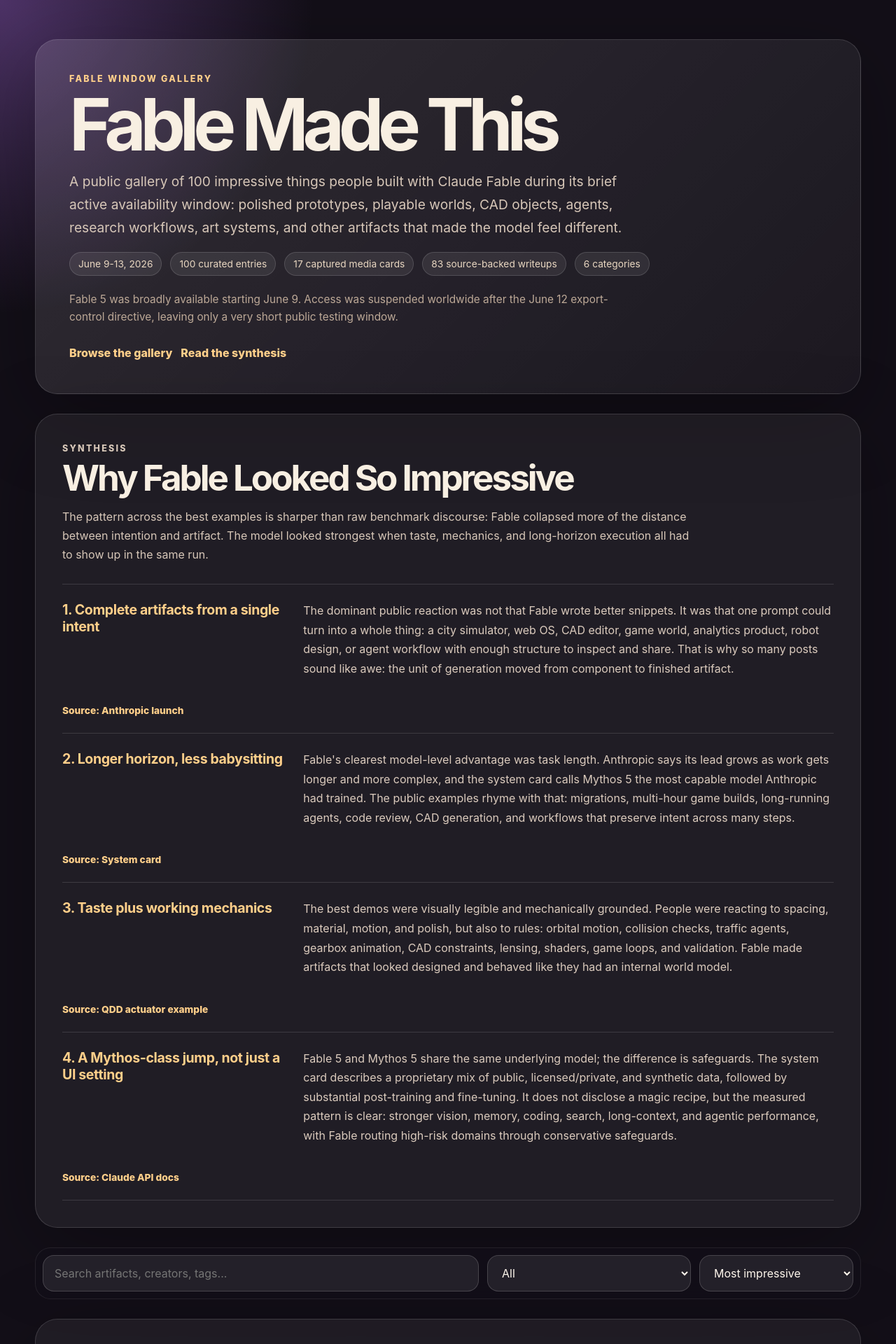
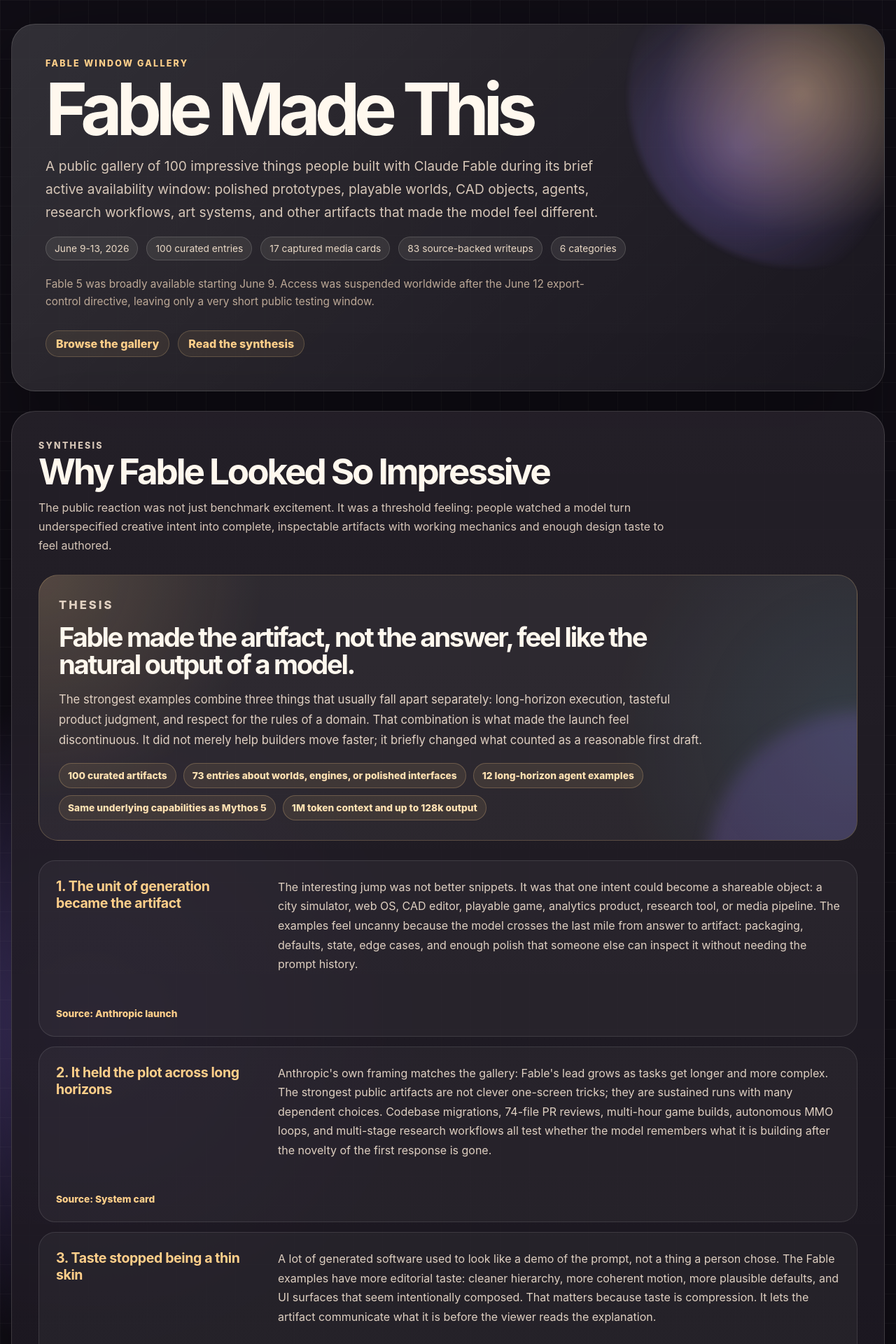
Before and after one commit to manosai/fable-made-this, a React (Vite) app: page / in a window 1280 px wide. Shown: the top 1920 px of the page at 70% size. Built offline with nearby package versions, Linux system fonts and the light colour scheme.

Commit message:
Deepen synthesis and polish gallery design

```diff
--- a/src/main.jsx
+++ b/src/main.jsx
@@ -30,33 +30,48 @@
 
 const synthesisThemes = [
   {
-    title: "1. Complete artifacts from a single intent",
+    title: "1. The unit of generation became the artifact",
     body:
-      "The dominant public reaction was not that Fable wrote better snippets. It was that one prompt could turn into a whole thing: a city simulator, web OS, CAD editor, game world, analytics product, robot design, or agent workflow with enough structure to inspect and share. That is why so many posts sound like awe: the unit of generation moved from component to finished artifact.",
+      "The interesting jump was not better snippets. It was that one intent could become a shareable object: a city simulator, web OS, CAD editor, playable game, analytics product, research tool, or media pipeline. The examples feel uncanny because the model crosses the last mile from answer to artifact: packaging, defaults, state, edge cases, and enough polish that someone else can inspect it without needing the prompt history.",
     sourceUrl: "https://www.anthropic.com/news/claude-fable-5-mythos-5",
     sourceLabel: "Anthropic launch"
   },
   {
-    title: "2. Longer horizon, less babysitting",
+    title: "2. It held the plot across long horizons",
     body:
-      "Fable's clearest model-level advantage was task length. Anthropic says its lead grows as work gets longer and more complex, and the system card calls Mythos 5 the most capable model Anthropic had trained. The public examples rhyme with that: migrations, multi-hour game builds, long-running agents, code review, CAD generation, and workflows that preserve intent across many steps.",
+      "Anthropic's own framing matches the gallery: Fable's lead grows as tasks get longer and more complex. The strongest public artifacts are not clever one-screen tricks; they are sustained runs with many dependent choices. Codebase migrations, 74-file PR reviews, multi-hour game builds, autonomous MMO loops, and multi-stage research workflows all test whether the model remembers what it is building after the novelty of the first response is gone.",
     sourceUrl: "https://www-cdn.anthropic.com/d00db56fa754a1b115b6dd7cb2e3c342ee809620.pdf",
     sourceLabel: "System card"
   },
   {
-    title: "3. Taste plus working mechanics",
+    title: "3. Taste stopped being a thin skin",
     body:
-      "The best demos were visually legible and mechanically grounded. People were reacting to spacing, material, motion, and polish, but also to rules: orbital motion, collision checks, traffic agents, gearbox animation, CAD constraints, lensing, shaders, game loops, and validation. Fable made artifacts that looked designed and behaved like they had an internal world model.",
+      "A lot of generated software used to look like a demo of the prompt, not a thing a person chose. The Fable examples have more editorial taste: cleaner hierarchy, more coherent motion, more plausible defaults, and UI surfaces that seem intentionally composed. That matters because taste is compression. It lets the artifact communicate what it is before the viewer reads the explanation.",
     sourceUrl: "https://x.com/earthtojake/status/2064883158441672706",
     sourceLabel: "QDD actuator example"
   },
   {
-    title: "4. A Mythos-class jump, not just a UI setting",
+    title: "4. The demos had rules, not just vibes",
     body:
-      "Fable 5 and Mythos 5 share the same underlying model; the difference is safeguards. The system card describes a proprietary mix of public, licensed/private, and synthetic data, followed by substantial post-training and fine-tuning. It does not disclose a magic recipe, but the measured pattern is clear: stronger vision, memory, coding, search, long-context, and agentic performance, with Fable routing high-risk domains through conservative safeguards.",
+      "The most convincing cards are grounded in systems with consequences: orbital motion, black-hole lensing, traffic agents, gearboxes, collision validation, CAD constraints, voxel worlds, game loops, spreadsheet reasoning, and tool execution. That is why the first-principles examples matter so much. They suggest Fable was not only making plausible surfaces; it was often preserving a causal model long enough for the surface to behave.",
+    sourceUrl: "https://www.anthropic.com/news/claude-fable-5-mythos-5",
+    sourceLabel: "Physics and CAD examples"
+  },
+  {
+    title: "5. Fable was a public Mythos-class glimpse",
+    body:
+      "Fable and Mythos share the same underlying capabilities, but Fable added classifiers and refusals for risky domains while Mythos stayed limited to trusted access. That split explains the strange energy around the release: for a few days, ordinary builders could touch a Mythos-class model with a 1M-token context window, large outputs, adaptive thinking, memory, code execution, and tool calling. The gallery is a record of what people did when that threshold briefly opened.",
     sourceUrl: "https://platform.claude.com/docs/en/about-claude/models/introducing-claude-fable-5-and-claude-mythos-5",
     sourceLabel: "Claude API docs"
   }
+];
+
+const synthesisSignals = [
+  "100 curated artifacts",
+  "73 entries about worlds, engines, or polished interfaces",
+  "12 long-horizon agent examples",
+  "Same underlying capabilities as Mythos 5",
+  "1M token context and up to 128k output"
 ];
 
 function GeneratedVisual({ item }) {
@@ -167,10 +182,25 @@
           <p className="eyebrow">Synthesis</p>
           <h2>Why Fable Looked So Impressive</h2>
           <p>
-            The pattern across the best examples is sharper than raw benchmark discourse: Fable collapsed more of the
-            distance between intention and artifact. The model looked strongest when taste, mechanics, and long-horizon
-            execution all had to show up in the same run.
+            The public reaction was not just benchmark excitement. It was a threshold feeling: people watched a model
+            turn underspecified creative intent into complete, inspectable artifacts with working mechanics and enough
+            design taste to feel authored.
           </p>
+        </div>
+        <div className="thesisPanel">
+          <p className="eyebrow">Thesis</p>
+          <h3>Fable made the artifact, not the answer, feel like the natural output of a model.</h3>
+          <p>
+            The strongest examples combine three things that usually fall apart separately: long-horizon execution,
+            tasteful product judgment, and respect for the rules of a domain. That combination is what made the launch
+            feel discontinuous. It did not merely help builders move faster; it briefly changed what counted as a
+            reasonable first draft.
+          </p>
+          <div className="signalRow" aria-label="Evidence signals">
+            {synthesisSignals.map((signal) => (
+              <span key={signal}>{signal}</span>
+            ))}
+          </div>
         </div>
         <div className="synthesisList">
           {synthesisThemes.map((theme) => (
@@ -230,6 +260,7 @@
           >
             <div className="cardTop">
               <span>{item.category}</span>
+              <small>{item.artifactUrl ? "Open artifact" : "Open source"}</small>
             </div>
             <Media item={item} />
             <h2>{item.title}</h2>
--- a/src/styles.css
+++ b/src/styles.css
@@ -1,6 +1,17 @@
 :root {
-  color: #f8efe2;
-  background: #130f18;
+  --ink: #fff8ee;
+  --muted: #d7c7b8;
+  --soft: #bda997;
+  --paper: rgba(255, 248, 238, 0.08);
+  --paper-strong: rgba(255, 248, 238, 0.13);
+  --line: rgba(255, 248, 238, 0.15);
+  --gold: #ffcf8a;
+  --coral: #ff7f9c;
+  --violet: #9b7cff;
+  --cyan: #7de4ff;
+  --green: #94ffc4;
+  color: var(--ink);
+  background: #100d15;
   font-family: Inter, ui-sans-serif, system-ui, -apple-system, BlinkMacSystemFont, "Segoe UI", sans-serif;
 }
 
@@ -16,34 +27,80 @@
   margin: 0;
   min-height: 100vh;
   background:
-    radial-gradient(circle at top left, rgba(190, 120, 255, 0.34), transparent 28rem),
-    radial-gradient(circle at 80% 20%, rgba(255, 170, 76, 0.2), transparent 24rem),
-    linear-gradient(180deg, rgba(19, 15, 24, 0), rgba(19, 15, 24, 0.98) 42rem),
-    #130f18;
+    linear-gradient(rgba(255, 248, 238, 0.035) 1px, transparent 1px),
+    linear-gradient(90deg, rgba(255, 248, 238, 0.035) 1px, transparent 1px),
+    radial-gradient(circle at 10% 4%, rgba(155, 124, 255, 0.36), transparent 29rem),
+    radial-gradient(circle at 82% 8%, rgba(255, 207, 138, 0.22), transparent 26rem),
+    radial-gradient(circle at 52% 42%, rgba(125, 228, 255, 0.1), transparent 28rem),
+    linear-gradient(180deg, rgba(16, 13, 21, 0.08), rgba(16, 13, 21, 0.98) 52rem),
+    #100d15;
+  background-size:
+    42px 42px,
+    42px 42px,
+    auto,
+    auto,
+    auto,
+    auto,
+    auto;
+}
+
+body::before {
+  position: fixed;
+  inset: 0;
+  z-index: -1;
+  pointer-events: none;
+  content: "";
+  background:
+    radial-gradient(circle at 50% 0%, rgba(255, 255, 255, 0.09), transparent 24rem),
+    linear-gradient(120deg, transparent, rgba(255, 255, 255, 0.045), transparent);
+  mask-image: linear-gradient(180deg, #000, transparent 75%);
+  animation: ambientShift 16s ease-in-out infinite alternate;
 }
 
 main {
-  width: min(1180px, calc(100vw - 32px));
+  width: min(1280px, calc(100vw - 32px));
   margin: 0 auto;
-  padding: 56px 0;
+  padding: 34px 0 64px;
+  animation: pageIn 700ms ease both;
 }
 
 .hero,
 .synthesis,
 .sectionHeader {
-  border: 1px solid rgba(255, 255, 255, 0.14);
-  border-radius: 32px;
-  background: linear-gradient(135deg, rgba(255, 255, 255, 0.12), rgba(255, 255, 255, 0.04));
-  box-shadow: 0 30px 120px rgba(0, 0, 0, 0.28);
+  border: 1px solid var(--line);
+  border-radius: 34px;
+  background:
+    linear-gradient(135deg, rgba(255, 255, 255, 0.14), rgba(255, 255, 255, 0.045)),
+    rgba(16, 13, 21, 0.78);
+  box-shadow: 0 32px 130px rgba(0, 0, 0, 0.34);
+  backdrop-filter: blur(24px);
 }
 
 .hero {
+  position: relative;
+  overflow: hidden;
   padding: 48px;
+}
+
+.hero::after {
+  position: absolute;
+  right: -9rem;
+  top: -10rem;
+  width: 30rem;
+  height: 30rem;
+  border-radius: 50%;
+  content: "";
+  background:
+    radial-gradient(circle, rgba(255, 207, 138, 0.45), transparent 58%),
+    radial-gradient(circle at 32% 65%, rgba(155, 124, 255, 0.42), transparent 48%);
+  filter: blur(4px);
+  opacity: 0.9;
+  animation: floatOrb 12s ease-in-out infinite alternate;
 }
 
 .eyebrow {
   margin: 0 0 12px;
-  color: #ffcf8a;
+  color: var(--gold);
   font-size: 0.78rem;
   font-weight: 800;
   letter-spacing: 0.18em;
@@ -51,6 +108,8 @@
 }
 
 h1 {
+  position: relative;
+  z-index: 1;
   margin: 0;
   max-width: 820px;
   font-size: clamp(3rem, 8vw, 7rem);
@@ -59,8 +118,10 @@
 }
 
 .dek {
+  position: relative;
+  z-index: 1;
   max-width: 830px;
-  color: #d7c7b8;
+  color: var(--muted);
   font-size: 1.2rem;
   line-height: 1.7;
 }
@@ -68,7 +129,7 @@
 .windowNote {
   max-width: 820px;
   margin: 22px 0 0;
-  color: #bda997;
+  color: var(--soft);
   font-size: 0.96rem;
   line-height: 1.6;
 }
@@ -90,18 +151,20 @@
 .stats span,
 .tags span,
 .cardTop span {
-  border: 1px solid rgba(255, 255, 255, 0.14);
+  border: 1px solid var(--line);
   border-radius: 999px;
   padding: 8px 12px;
-  background: rgba(255, 255, 255, 0.08);
-  color: #e9d7c1;
+  background: var(--paper);
+  color: #ead9c5;
   font-size: 0.86rem;
 }
 
 .synthesis {
   margin: 28px 0;
   padding: 38px;
-  background: rgba(255, 255, 255, 0.06);
+  background:
+    linear-gradient(180deg, rgba(255, 255, 255, 0.08), rgba(255, 255, 255, 0.035)),
+    rgba(17, 13, 22, 0.9);
 }
 
 .sectionIntro {
@@ -118,35 +181,98 @@
 .sectionIntro p,
 .sectionHeader p {
   margin: 0;
-  color: #d7c7b8;
+  color: var(--muted);
   line-height: 1.7;
+}
+
+.thesisPanel {
+  position: relative;
+  margin-top: 28px;
+  overflow: hidden;
+  border: 1px solid rgba(255, 207, 138, 0.22);
+  border-radius: 28px;
+  padding: 28px;
+  background:
+    radial-gradient(circle at 0% 0%, rgba(255, 207, 138, 0.18), transparent 20rem),
+    radial-gradient(circle at 100% 60%, rgba(125, 228, 255, 0.1), transparent 22rem),
+    rgba(255, 248, 238, 0.055);
+}
+
+.thesisPanel::after {
+  position: absolute;
+  inset: auto -20% -70% auto;
+  width: 28rem;
+  height: 28rem;
+  border-radius: 50%;
+  content: "";
+  background: rgba(155, 124, 255, 0.18);
+  filter: blur(12px);
+}
+
+.thesisPanel h3 {
+  position: relative;
+  z-index: 1;
+  max-width: 950px;
+  margin: 0;
+  font-size: clamp(1.7rem, 3vw, 3rem);
+  line-height: 1;
+  letter-spacing: -0.06em;
+}
+
+.thesisPanel p {
+  position: relative;
+  z-index: 1;
+  max-width: 920px;
+  color: #e1d1c2;
+  font-size: 1.04rem;
+  line-height: 1.75;
+}
+
+.signalRow {
+  position: relative;
+  z-index: 1;
+  display: flex;
+  flex-wrap: wrap;
+  gap: 10px;
+  margin-top: 18px;
+}
+
+.signalRow span {
+  border: 1px solid rgba(255, 207, 138, 0.24);
+  border-radius: 999px;
+  padding: 9px 12px;
+  background: rgba(255, 207, 138, 0.09);
+  color: #ffe1b2;
+  font-size: 0.86rem;
+  font-weight: 800;
 }
 
 .synthesisList {
   display: grid;
-  gap: 0;
+  gap: 14px;
   margin-top: 28px;
-  border-top: 1px solid rgba(255, 255, 255, 0.13);
 }
 
 .synthesisList article {
   display: grid;
-  grid-template-columns: minmax(220px, 0.42fr) minmax(0, 1fr);
-  gap: 26px;
-  padding: 24px 0;
-  border-bottom: 1px solid rgba(255, 255, 255, 0.13);
+  grid-template-columns: minmax(210px, 0.36fr) minmax(0, 1fr);
+  gap: 28px;
+  border: 1px solid rgba(255, 255, 255, 0.105);
+  border-radius: 24px;
+  padding: 24px;
+  background: rgba(255, 255, 255, 0.045);
 }
 
 .synthesisList h3 {
   margin: 0;
-  color: #ffcf8a;
+  color: var(--gold);
   font-size: 1.22rem;
   letter-spacing: -0.02em;
 }
 
 .synthesisList p {
   margin: 0;
-  color: #dbcbbd;
+  color: #dfd0c1;
   line-height: 1.72;
 }
 
@@ -161,10 +287,11 @@
   top: 12px;
   z-index: 5;
   padding: 10px;
-  border: 1px solid rgba(255, 255, 255, 0.08);
-  border-radius: 22px;
-  background: rgba(19, 15, 24, 0.84);
+  border: 1px solid rgba(255, 255, 255, 0.12);
+  border-radius: 24px;
+  background: rgba(16, 13, 21, 0.78);
   backdrop-filter: blur(18px);
+  box-shadow: 0 18px 50px rgba(0, 0, 0, 0.22);
 }
 
 input,
@@ -172,9 +299,21 @@
   border: 1px solid rgba(255, 255, 255, 0.16);
   border-radius: 16px;
   padding: 14px 16px;
-  background: rgba(255, 255, 255, 0.08);
+  background: rgba(255, 255, 255, 0.09);
   color: #fff7ed;
   font: inherit;
+  transition:
+    border-color 140ms ease,
+    background 140ms ease,
+    box-shadow 140ms ease;
+}
+
+input:focus,
+select:focus {
+  border-color: rgba(255, 207, 138, 0.56);
+  background: rgba(255, 255, 255, 0.12);
+  box-shadow: 0 0 0 4px rgba(255, 207, 138, 0.12);
+  outline: none;
 }
 
 input {
@@ -192,7 +331,9 @@
   align-items: center;
   margin: 28px 0 18px;
   padding: 30px;
-  background: rgba(255, 255, 255, 0.055);
+  background:
+    linear-gradient(135deg, rgba(125, 228, 255, 0.08), rgba(255, 255, 255, 0.045)),
+    rgba(255, 255, 255, 0.045);
 }
 
 .sectionHeader p {
@@ -205,24 +346,32 @@
   min-height: 140px;
   place-items: center;
   border-radius: 28px;
-  background: #ffcf8a;
+  background:
+    linear-gradient(135deg, #ffe2ad, var(--gold) 55%, #ff9fb2);
   color: #1f1322;
   font-size: 4rem;
   line-height: 0.9;
+  box-shadow: 0 18px 50px rgba(255, 207, 138, 0.18);
 }
 
 .grid {
   display: grid;
-  grid-template-columns: repeat(auto-fit, minmax(280px, 1fr));
-  gap: 18px;
+  grid-template-columns: repeat(auto-fit, minmax(310px, 1fr));
+  gap: 20px;
 }
 
 .card {
+  position: relative;
+  display: flex;
+  flex-direction: column;
   min-height: 420px;
   padding: 24px;
-  border: 1px solid rgba(255, 255, 255, 0.14);
-  border-radius: 28px;
-  background: rgba(19, 15, 24, 0.72);
+  overflow: hidden;
+  border: 1px solid rgba(255, 255, 255, 0.13);
+  border-radius: 30px;
+  background:
+    linear-gradient(180deg, rgba(255, 255, 255, 0.09), rgba(255, 255, 255, 0.035)),
+    rgba(18, 14, 24, 0.78);
   cursor: pointer;
   transition:
     border-color 160ms ease,
@@ -230,11 +379,28 @@
     transform 160ms ease;
 }
 
+.card::before {
+  position: absolute;
+  inset: 0;
+  pointer-events: none;
+  content: "";
+  background:
+    linear-gradient(135deg, rgba(255, 255, 255, 0.16), transparent 28%),
+    radial-gradient(circle at 50% 0%, rgba(255, 207, 138, 0.12), transparent 18rem);
+  opacity: 0;
+  transition: opacity 160ms ease;
+}
+
 .card:hover,
 .card:focus-visible {
-  border-color: rgba(255, 207, 138, 0.45);
-  box-shadow: 0 20px 70px rgba(0, 0, 0, 0.24);
-  transform: translateY(-2px);
+  border-color: rgba(255, 207, 138, 0.48);
+  box-shadow: 0 26px 78px rgba(0, 0, 0, 0.3);
+  transform: translateY(-5px);
+}
+
+.card:hover::before,
+.card:focus-visible::before {
+  opacity: 1;
 }
 
 .card:focus-visible {
@@ -244,7 +410,26 @@
 
 .cardTop {
   align-items: center;
-  justify-content: flex-start;
+  justify-content: space-between;
+}
+
+.cardTop small {
+  color: rgba(255, 207, 138, 0.88);
+  font-size: 0.74rem;
+  font-weight: 800;
+  letter-spacing: 0.1em;
+  text-transform: uppercase;
+  opacity: 0;
+  transform: translateX(6px);
+  transition:
+    opacity 160ms ease,
+    transform 160ms ease;
+}
+
+.card:hover .cardTop small,
+.card:focus-visible .cardTop small {
+  opacity: 1;
+  transform: translateX(0);
 }
 
 .media,
@@ -252,10 +437,23 @@
   width: 100%;
   aspect-ratio: 16 / 10;
   margin-top: 18px;
-  border: 1px solid rgba(255, 255, 255, 0.12);
-  border-radius: 18px;
+  border: 1px solid rgba(255, 255, 255, 0.13);
+  border-radius: 20px;
   background: #050308;
   object-fit: cover;
+  transition:
+    filter 180ms ease,
+    transform 180ms ease,
+    border-color 180ms ease;
+}
+
+.card:hover .media,
+.card:hover .generatedMedia,
+.card:focus-visible .media,
+.card:focus-visible .generatedMedia {
+  border-color: rgba(255, 207, 138, 0.3);
+  filter: saturate(1.08) contrast(1.04);
+  transform: scale(1.015);
 }
 
 .generatedMedia {
@@ -266,8 +464,9 @@
   overflow: hidden;
   padding: 18px;
   background:
-    radial-gradient(circle at 20% 15%, rgba(255, 207, 138, 0.7), transparent 8rem),
-    radial-gradient(circle at 85% 75%, rgba(148, 93, 255, 0.6), transparent 10rem),
+    radial-gradient(circle at 20% 15%, rgba(255, 207, 138, 0.72), transparent 8rem),
+    radial-gradient(circle at 85% 75%, rgba(155, 124, 255, 0.62), transparent 10rem),
+    linear-gradient(120deg, rgba(255, 255, 255, 0.08), transparent 40%),
     linear-gradient(135deg, rgba(43, 27, 53, 0.96), rgba(8, 7, 12, 0.98));
 }
 
@@ -320,17 +519,20 @@
 h2 {
   margin: 24px 0 4px;
   font-size: 1.65rem;
+  line-height: 1.03;
   letter-spacing: -0.04em;
 }
 
 .creator,
 .proof {
-  color: #bda997;
+  color: var(--soft);
 }
 
 .proof {
   padding-left: 14px;
-  border-left: 3px solid #ffcf8a;
+  border-left: 3px solid var(--gold);
+  font-size: 0.94rem;
+  line-height: 1.55;
 }
 
 .status {
@@ -338,7 +540,7 @@
   border-radius: 999px;
   padding: 7px 10px;
   background: rgba(255, 255, 255, 0.08);
-  color: #d7c7b8;
+  color: var(--muted);
   font-size: 0.82rem;
 }
 
@@ -371,14 +573,38 @@
   display: flex;
   flex-wrap: wrap;
   gap: 14px;
+  margin-top: auto;
+  padding-top: 12px;
 }
 
 a {
   display: inline-block;
-  margin-top: 20px;
-  color: #ffcf8a;
+  color: var(--gold);
   font-weight: 800;
   text-decoration: none;
+  transition:
+    color 140ms ease,
+    transform 140ms ease;
+}
+
+a:hover {
+  color: #ffe7bb;
+  transform: translateY(-1px);
+}
+
+.heroLinks a,
+.links a,
+.synthesisList a {
+  margin-top: 20px;
+}
+
+.heroLinks a,
+.links a {
+  border: 1px solid rgba(255, 207, 138, 0.22);
+  border-radius: 999px;
+  padding: 10px 14px;
+  background: rgba(255, 207, 138, 0.08);
+  line-height: 1;
 }
 
 .card a,
@@ -393,8 +619,40 @@
   margin-top: 42px;
   padding: 24px 0 0;
   border-top: 1px solid rgba(255, 255, 255, 0.12);
-  color: #bda997;
+  color: var(--soft);
   line-height: 1.6;
+}
+
+@keyframes pageIn {
+  from {
+    opacity: 0;
+    transform: translateY(12px);
+  }
+
+  to {
+    opacity: 1;
+    transform: translateY(0);
+  }
+}
+
+@keyframes floatOrb {
+  from {
+    transform: translate3d(0, 0, 0) scale(1);
+  }
+
+  to {
+    transform: translate3d(-2rem, 1.8rem, 0) scale(1.06);
+  }
+}
+
+@keyframes ambientShift {
+  from {
+    opacity: 0.65;
+  }
+
+  to {
+    opacity: 1;
+  }
 }
 
 @media (max-width: 760px) {
@@ -416,4 +674,19 @@
   .controls {
     position: static;
   }
+
+  .grid {
+    grid-template-columns: 1fr;
+  }
 }
+
+@media (prefers-reduced-motion: reduce) {
+  *,
+  *::before,
+  *::after {
+    scroll-behavior: auto !important;
+    animation-duration: 0.001ms !important;
+    animation-iteration-count: 1 !important;
+    transition-duration: 0.001ms !important;
+  }
+}
```
